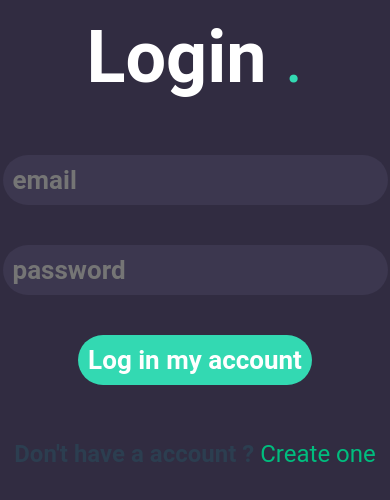
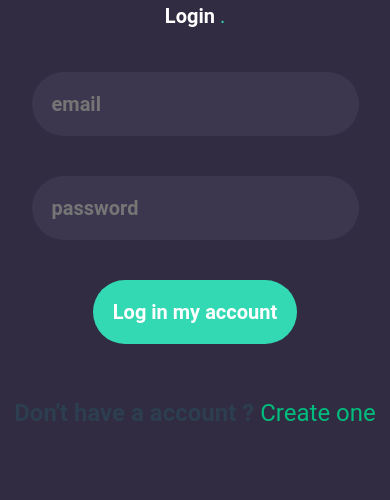
Before and after one commit to Edgarlct/node_rendu_front, a Vue app: page / in a window 390 px wide. Shown: the top 500 px of the page. Built offline with nearby package versions, Linux system fonts and the light colour scheme.

Commit message:
Fixed responsive on login-form

```diff
--- a/src/view/login.vue
+++ b/src/view/login.vue
@@ -27,6 +27,21 @@ function navTORegister(){
 </script>
 
 <style scoped>
+
+@media (max-width: 500px ) {
+
+    h1{
+     font-size:  20px !important;
+    }
+
+  input{
+  font-size: 20px !important;
+  font-weight: bold !important;
+  padding: 20px !important;
+  margin-top: 40px !important;
+}
+
+}
 
 #login {
   max-width: 1280px;
```
